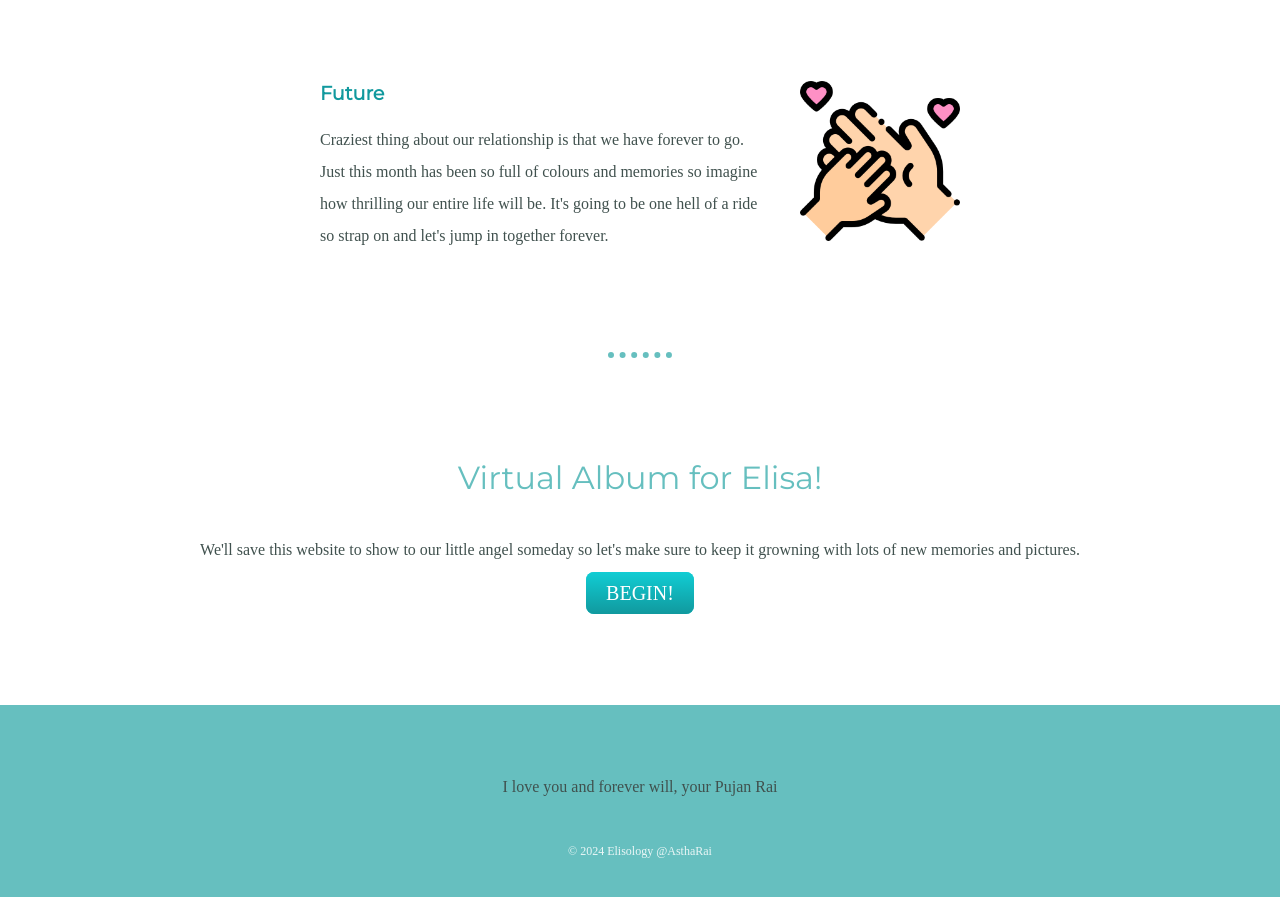
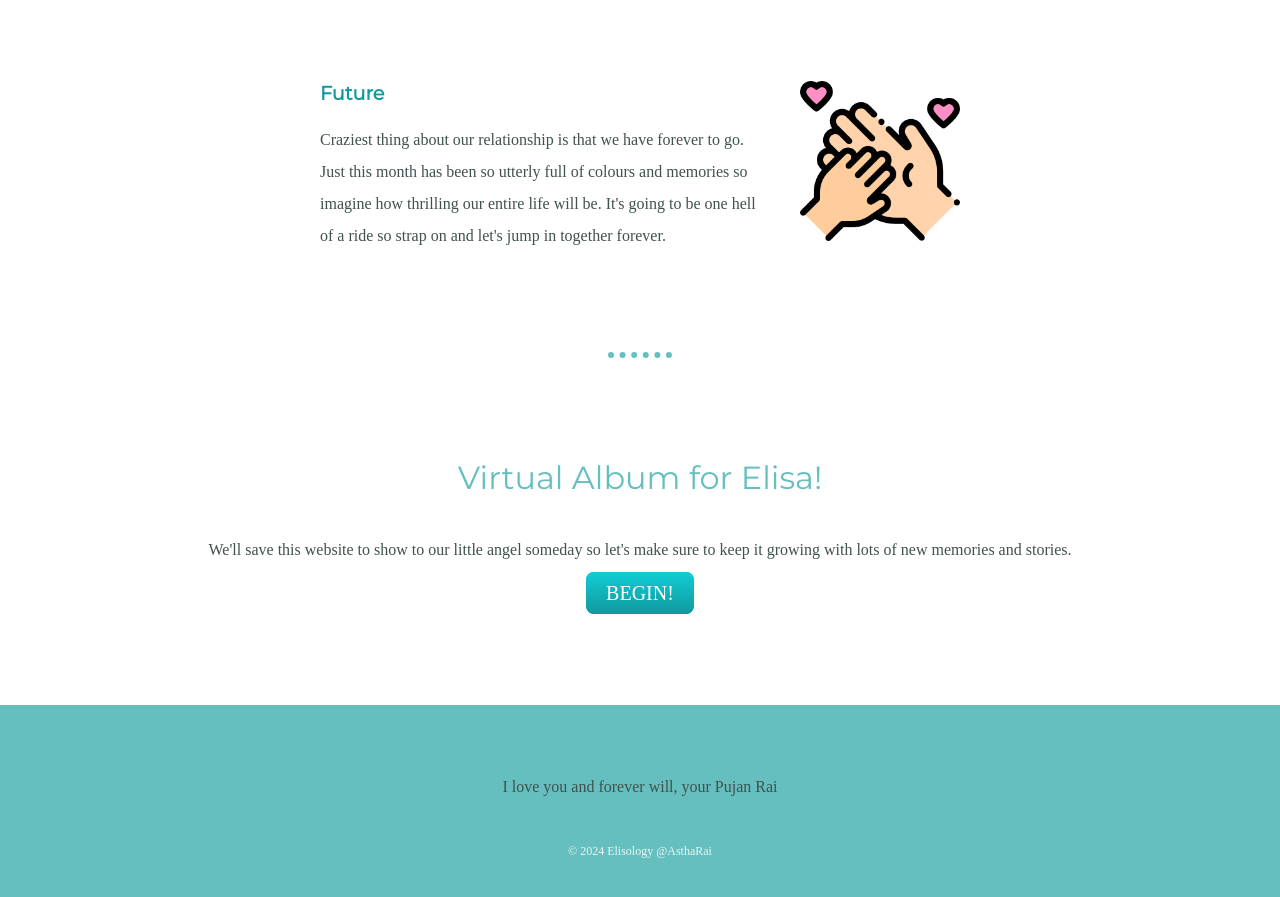
Before and after one commit to forastha/elisology, a plain HTML site: page index.html in a window 1280 px wide. Shown: the part 2480-3377 px from the top of the page. Drawn offline with Linux system fonts and the light colour scheme; a web font is replaced by a local one.

Commit message:
Update index.html

```diff
--- a/index.html
+++ b/index.html
@@ -47,13 +47,13 @@
       <div class="skill-row">
         <img class="game" src="maternity.png" alt="">
         <h3>Future</h3>
-        <p>Craziest thing about our relationship is that we have forever to go. Just this month has been so full of colours and memories so imagine how thrilling our entire life will be. It's going to be one hell of a ride so strap on and let's jump in together forever.</p>
+        <p>Craziest thing about our relationship is that we have forever to go. Just this month has been so utterly full of colours and memories so imagine how thrilling our entire life will be. It's going to be one hell of a ride so strap on and let's jump in together forever.</p>
       </div>
     </div>
     <hr />
     <div class="contact-me">
       <h2>Virtual Album for Elisa!</h2>
-      <p>We'll save this website to show to our little angel someday so let's make sure to keep it growning with lots of new memories and pictures.</p>
+      <p>We'll save this website to show to our little angel someday so let's make sure to keep it growing with lots of new memories and stories.</p>
       <a class="btn" href="sthj66547.html">BEGIN!</a>
     </div>
   </div>
```
